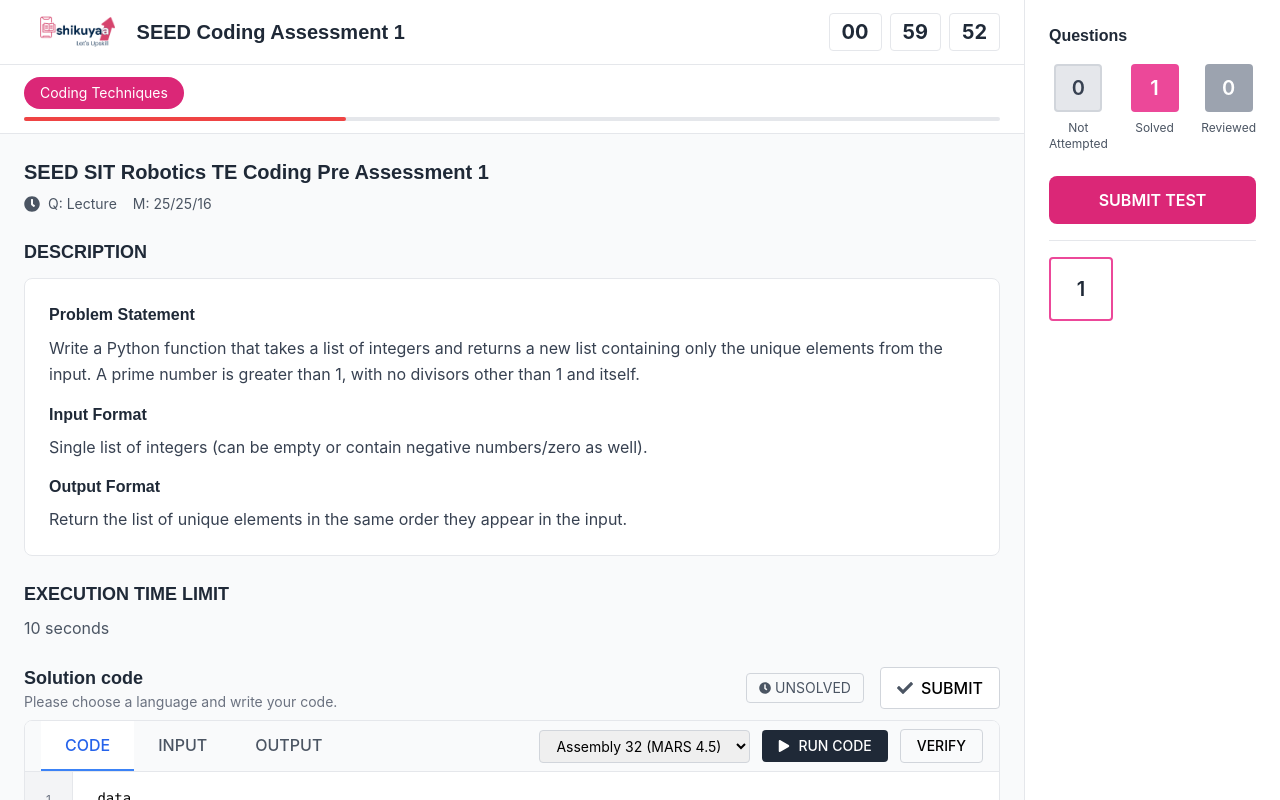
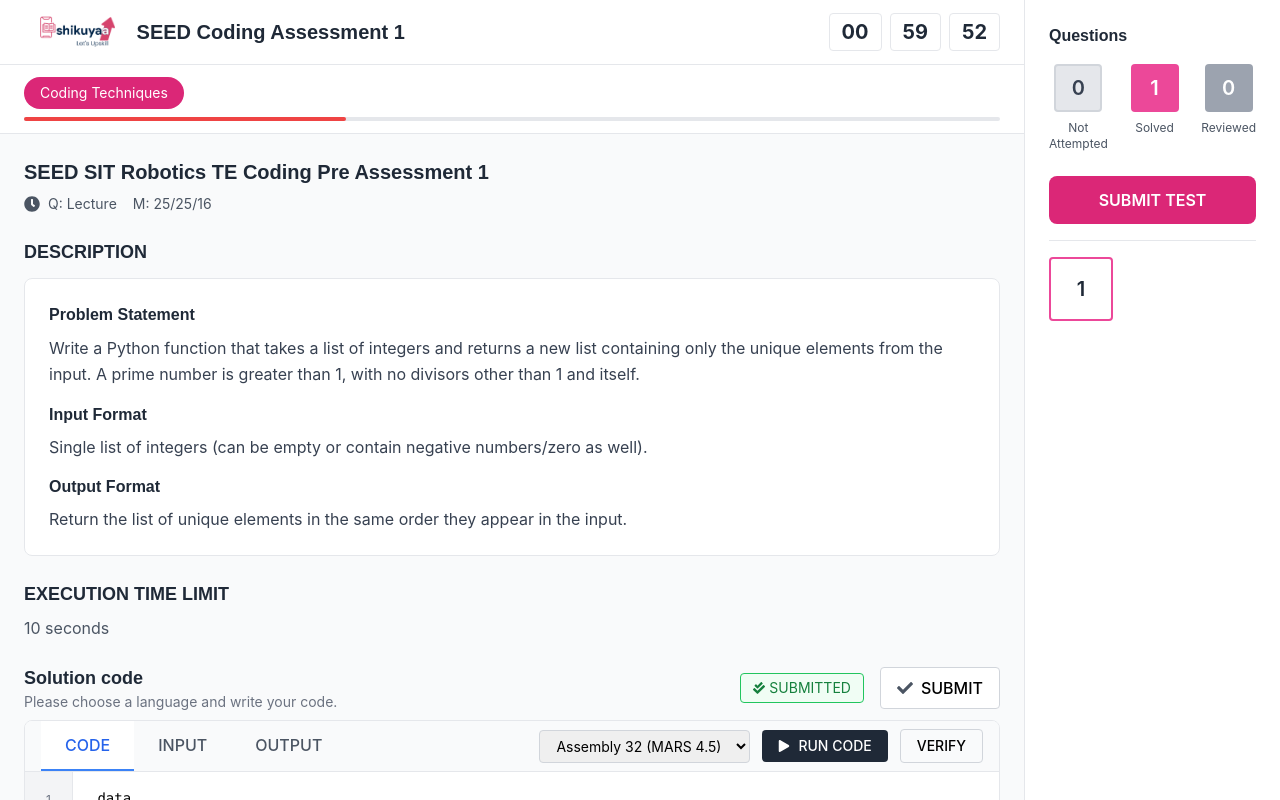
Before and after one commit to vedantulhe12/shikuyaa, a React (Vite) app: page /assessment/question/1 in a window 1280 px wide. Both pictures are taken after a click on the button "SUBMIT". Built offline with nearby package versions, Linux system fonts and the light colour scheme.

Commit message:
fixed line number bug

```diff
--- a/src/pages/AssessmentQuestion.tsx
+++ b/src/pages/AssessmentQuestion.tsx
@@ -1,6 +1,6 @@
 import { useState, useEffect } from 'react'
 import { useNavigate } from 'react-router-dom'
-import { FaClock, FaPlay, FaCheck } from 'react-icons/fa'
+import { FaClock, FaPlay, FaCheck, FaCheckDouble } from 'react-icons/fa'
 import SubmitConfirmationModal from '../components/SubmitConfirmationModal'
 
 const AssessmentQuestion = () => {
@@ -170,10 +170,17 @@ const AssessmentQuestion = () => {
                   <p className="text-sm text-gray-500">Please choose a language and write your code.</p>
                 </div>
                 <div className="flex items-center space-x-4">
-                  <span className="inline-flex items-center px-3 py-1 border border-gray-300 rounded text-sm text-gray-600">
-                    <FaClock className="w-3 h-3 mr-1" />
-                    UNSOLVED
-                  </span>
+                  {questionStatus[selectedQuestion] === 'solved' ? (
+                    <span className="inline-flex items-center px-3 py-1 bg-green-50 border border-green-500 rounded text-sm text-green-700">
+                      <FaCheckDouble className="w-3 h-3 mr-1" />
+                      SUBMITTED
+                    </span>
+                  ) : (
+                    <span className="inline-flex items-center px-3 py-1 border border-gray-300 rounded text-sm text-gray-600">
+                      <FaClock className="w-3 h-3 mr-1" />
+                      UNSOLVED
+                    </span>
+                  )}
                   <button
                     onClick={handleSubmitClick}
                     className="flex items-center space-x-2 px-4 py-2 bg-white border border-gray-300 rounded hover:bg-gray-50"
@@ -243,9 +250,10 @@ const AssessmentQuestion = () => {
                 <div className="bg-white">
                   {activeTab === 'code' && (
                     <div className="relative">
-                      <div className="absolute left-0 top-0 w-12 h-96 bg-gray-100 border-r pt-4 text-center">
-                        <div className="text-xs text-gray-500 leading-6">1</div>
-                        <div className="text-xs text-gray-500 leading-6">2</div>
+                      <div className="absolute left-0 top-0 w-12 h-96 bg-gray-100 border-r pt-4 text-center overflow-hidden">
+                        {code.split('\n').map((_, index) => (
+                          <div key={index} className="text-xs text-gray-500 leading-6">{index + 1}</div>
+                        ))}
                       </div>
                       <textarea
                         value={code}
```
